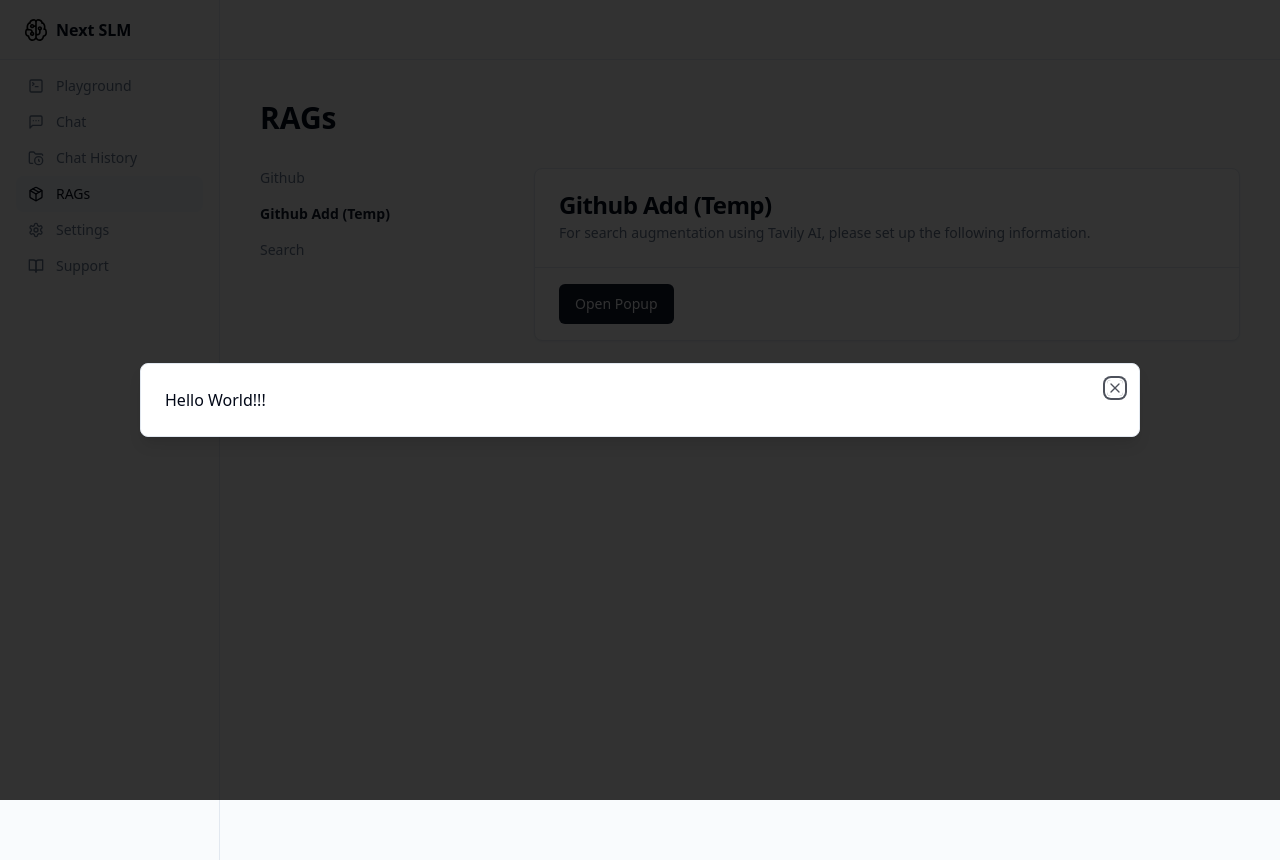
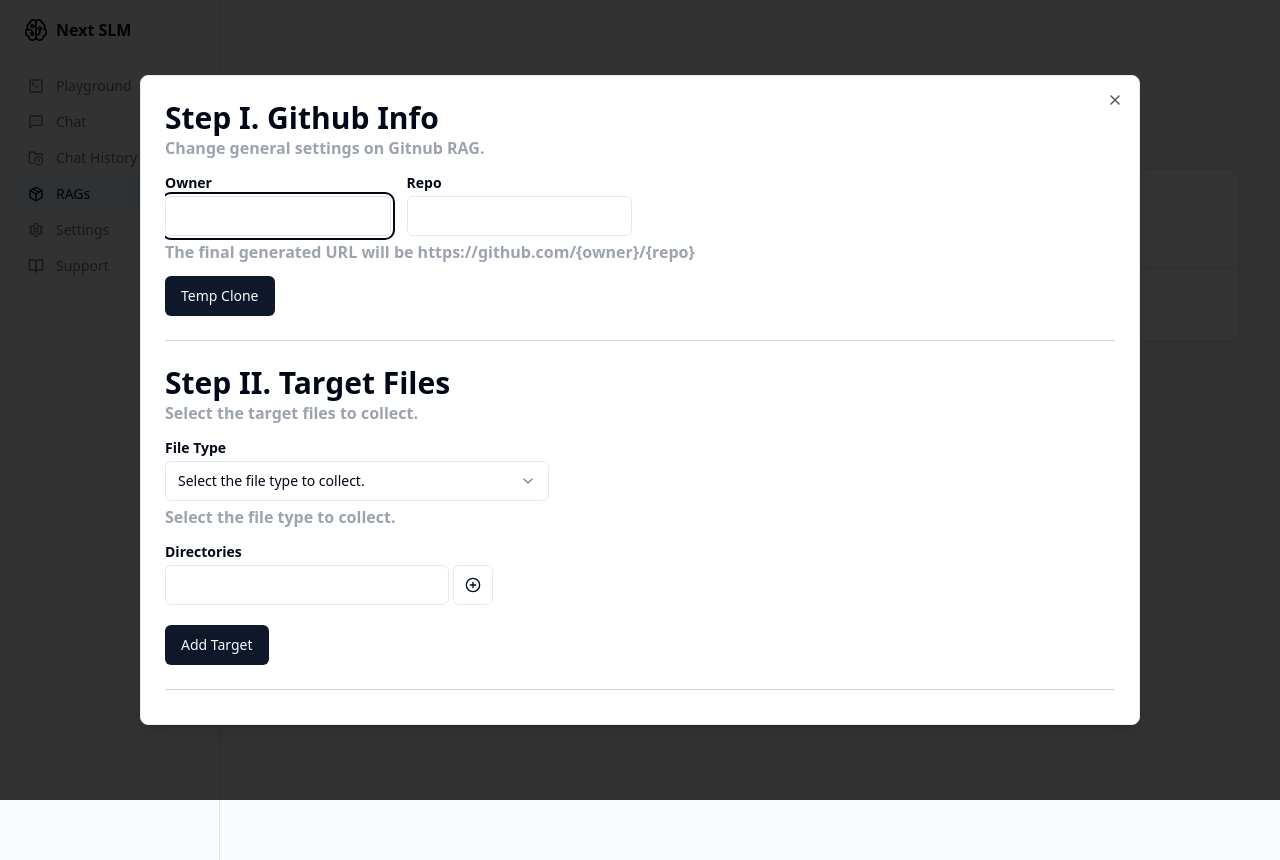
Before and after one commit to PUREUMYI/next-slm-ux-playground, a Next.js app: page /rags/githubadd in a window 1280 px wide. Both pictures are taken after a click on the button "Open Popup". Built offline with nearby package versions, Linux system fonts and the light colour scheme.

Commit message:
Github add > 1차 UI 작성

```diff
--- a/src/components/rags/GithubAdd.tsx
+++ b/src/components/rags/GithubAdd.tsx
@@ -1,3 +1,186 @@
+import { CirclePlus, Loader2, PackageXIcon, XIcon } from "lucide-react";
+import { useState } from "react";
+import { Badge } from "../ui/badge";
+import { Button } from "../ui/button";
+import { Input } from "../ui/input";
+import { Label } from "../ui/label";
+import { Progress } from "../ui/progress";
+import {
+  Select,
+  SelectContent,
+  SelectItem,
+  SelectTrigger,
+  SelectValue
+} from "../ui/select";
+import {
+  Table,
+  TableBody,
+  TableCell,
+  TableHead,
+  TableHeader,
+  TableRow
+} from "../ui/table";
+
 export const GithubAdd = ({}) => {
-  return <h1>Hello World!!!</h1>;
+  const [isClone, setIsClone] = useState(false);
+  const [badges, setBadges] = useState<String[]>([]);
+  const [directory, setDirectory] = useState('');
+
+  const handleClone = () => {
+    setIsClone(true);
+  };
+
+  const handleAddBadge = () => {
+    if (directory.trim() !== '') {
+      setBadges([...badges, directory]);
+      setDirectory(''); // 입력 필드를 비웁니다.
+    }
+  };
+
+  const handleRemoveBadge = (index) => {
+    setBadges(badges.filter((_, i) => i !== index));
+  };
+
+  const handleAddTarget = () => {
+    console.log('handleAddTarget')
+  };
+
+  const items = [
+    {
+      directory: "Test",
+      fileType: "Javascript",
+      fileCount: "330",
+      progressRatio: 30,
+    },
+    {
+      directory: "Test2",
+      fileType: "Python",
+      fileCount: "567",
+      progressRatio: 50,
+    },
+  ]
+
+  return (
+    <div className="h-[600px] overflow-y-auto">
+      <div>
+        <div id="step1">
+          <h2 className="font-extrabold text-3xl">Step I. Github Info</h2>
+          <h1 className="font-bold text-base text-gray-400">Change general settings on Gitnub RAG.</h1>
+          {/* step1 input area */}
+          <div className="grid grid-cols-4 gap-4 mt-4">
+            <div className="grid w-full max-w-sm items-center gap-1.5">
+                <Label htmlFor="owner" className="font-extrabold">Owner</Label>
+                <Input type="text" id="owner" />
+            </div>
+            <div className="grid w-full max-w-sm items-center gap-1.5">
+                <Label htmlFor="repo" className="font-extrabold">Repo</Label>
+                <Input type="text" id="repo"/>
+            </div>
+          </div>
+          <h1 className="font-bold text-base text-gray-400 mt-1">
+            The final generated URL will be https://github.com/&#123;owner&#125;/&#123;repo&#125;
+          </h1>
+          {/* step1 button area */}
+          <div className="mt-3">
+            <Button disabled={isClone} onClick={handleClone}>
+              {isClone && <Loader2 className="mr-2 h-4 w-4 animate-spin" />}
+              {isClone ? 'Please wait' : 'Temp Clone'}
+            </Button>
+          </div>
+        </div>
+        <hr className="my-6 border-gray-300"></hr> {/* gray line */}
+
+        <div id="step2">
+          <h2 className="font-extrabold text-3xl">Step II. Target Files</h2>
+          <h1 className="font-bold text-base text-gray-400">Select the target files to collect.</h1>
+          {/* step2 select area */}
+          <div className="grid grid-cols-2 gap-4 mt-4">
+            <div className="grid w-full max-w-sm items-center gap-1.5">
+              <Label htmlFor="file" className="font-extrabold">File Type</Label>
+              <Select>
+                <SelectTrigger>
+                  <SelectValue placeholder="Select the file type to collect." />
+                </SelectTrigger>
+                <SelectContent>
+                  <SelectItem value="py">Python</SelectItem>
+                  <SelectItem value="java">Java</SelectItem>
+                  <SelectItem value="js">JavaScript</SelectItem>
+                  <SelectItem value="ts">TypeScript</SelectItem>
+                </SelectContent>
+              </Select>
+            </div>
+          </div>
+          <h1 className="font-bold text-base text-gray-400 mt-1">
+            Select the file type to collect.
+          </h1>
+          {/* step2 badge area */}
+          <div className="grid grid-cols-2 gap-4 mt-4">
+            <div className="grid w-full max-w-sm items-center gap-1.5">
+              <Label htmlFor="directories " className="font-extrabold">Directories</Label>
+              <div className="grid grid-flow-col">
+                <Input type="text" id="directories" onChange={(e) => setDirectory(e.target.value)}/>
+                <Button variant="outline" size="icon" className="ml-1" onClick={handleAddBadge}>
+                  <CirclePlus className="h-4 w-4" />
+                </Button>
+              </div>
+            </div>
+          </div>
+          <div className="grid-flow-col mt-2">
+          {badges.map((badge, index) => (
+            <Badge key={index} className="mr-1">
+              {badge}
+              <XIcon className="ml-1 h-3 w-3 cursor-pointer" onClick={() => handleRemoveBadge(index)} />
+            </Badge>
+          ))}
+          </div>
+          {/* step2 button area */}
+          <div className="mt-5">
+            <Button onClick={handleAddTarget}>
+              Add Target
+            </Button>
+          </div>
+        </div>
+        <hr className="my-6 border-gray-300"></hr> {/* gray line */}
+
+        <div id="step3">
+          <h2 className="font-extrabold text-3xl">Step III. Create VectorDB</h2>
+          <h1 className="font-bold text-base text-gray-400">Select the target files to collect.</h1>
+          {/* step3 table area */}
+          <div>
+            <Table>
+              {/*<TableCaption>A list of your recent invoices.</TableCaption>*/}
+              <TableHeader>
+                <TableRow>
+                  <TableHead className="w-[20%]">Directory</TableHead>
+                  <TableHead className="w-[15%]">File Type</TableHead>
+                  <TableHead className="w-[10%]">Files</TableHead>
+                  <TableHead className="w-[50%]">Progress</TableHead>
+                  <TableHead>Remove</TableHead>
+                </TableRow>
+              </TableHeader>
+              <TableBody>
+                {items.map((items) => (
+                  <TableRow key={items.directory}>
+                    <TableCell className="font-medium">{items.directory}</TableCell>
+                    <TableCell>{items.fileType}</TableCell>
+                    <TableCell>{items.fileCount}</TableCell>
+                    <TableCell>
+                      <Progress value={items.progressRatio} className="w-[90%]" />
+                    </TableCell>
+                    <TableCell className="text-right">
+                      <PackageXIcon className="h-5 w-5 cursor-pointer" />
+                    </TableCell>
+                  </TableRow>
+                ))}
+              </TableBody>
+            </Table>
+          </div>
+          {/* step3 button area */}
+          <div className="mt-5">
+            <Button>Create DB</Button>
+          </div>
+        </div>
+      </div>
+    </div>
+  )
 };
```
